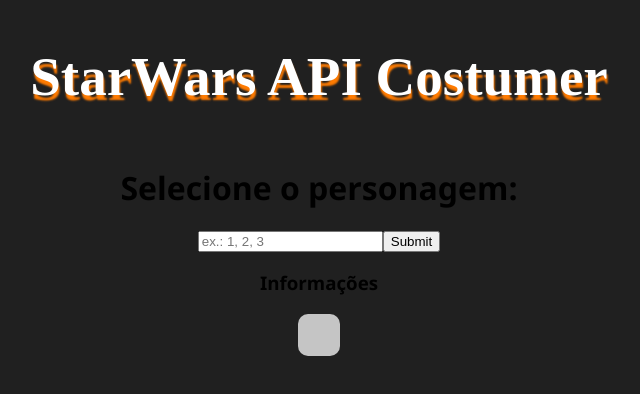
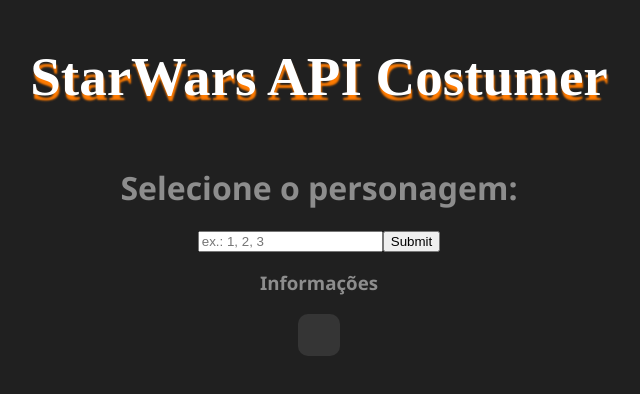
Before and after one commit to SantosPereira/STARWARS-API-costumer, a plain HTML site: page index.html in a window 1280 px wide. Shown: the whole page, without its empty margins (321-961 px from the left). Drawn offline with Linux system fonts and the light colour scheme; a web font is replaced by a local one.

Commit message:
Update style.css

```diff
--- a/css/style.css
+++ b/css/style.css
@@ -3,6 +3,7 @@
 body {
     font-family: 'Segoe UI', Tahoma, Geneva, Verdana, sans-serif;
     background-color: rgb(32,32,32);
+    color: rgb(141, 141, 141);
 }
 
 #titulo {
@@ -30,7 +31,7 @@ body {
 }
 
 .container {
-    background-color: rgb(197, 197, 197);
+    background-color: rgb(53, 53, 53);
     border: solid 1px transparent;
     border-radius: 10px;
     padding: 20px;
```
